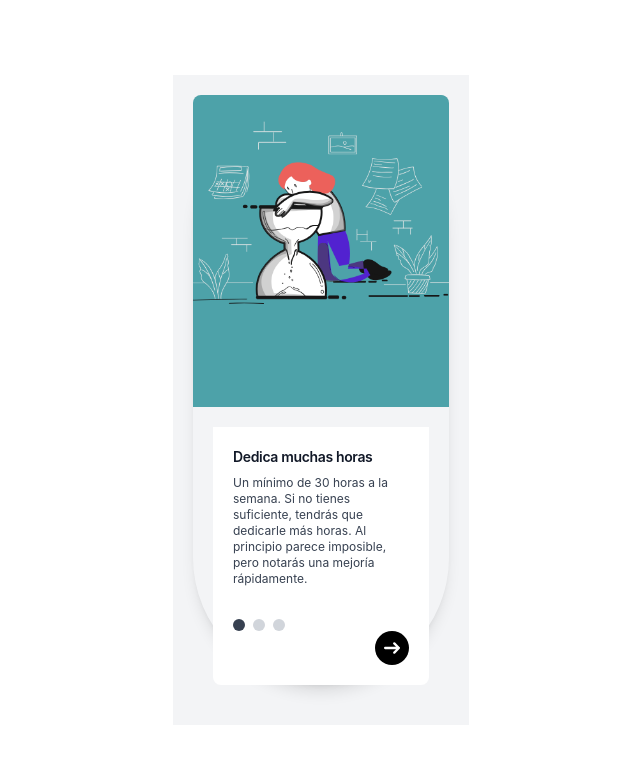
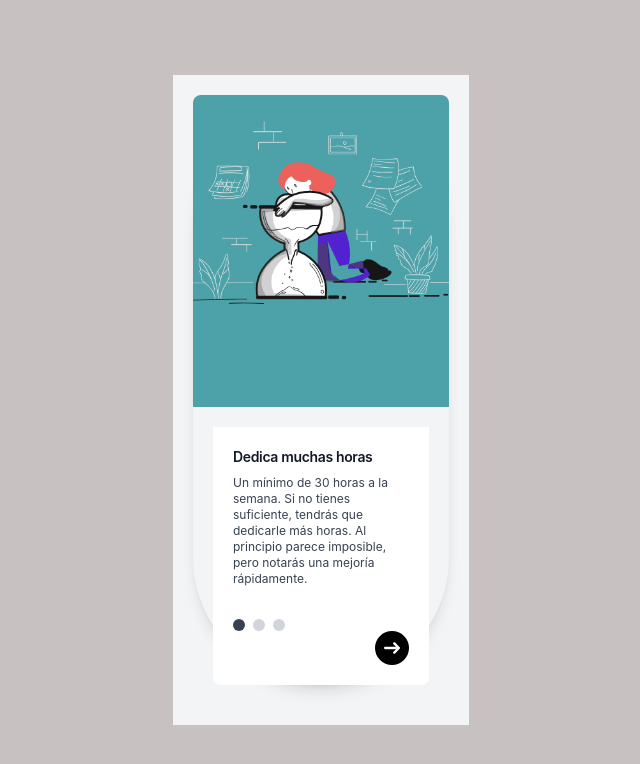
Before and after one commit to Orealba/Sprint-5-Onboarding-digital-React-, a React (Vite) app: page / in a window 1280 px wide. Shown: the top 764 px of the page, without its empty margins (319-959 px from the left). Built offline with nearby package versions, Linux system fonts and the light colour scheme.

Commit message:
ending the app

```diff
--- a/src/index.css
+++ b/src/index.css
@@ -28,6 +28,7 @@ body {
   place-items: center;
   min-width: 320px;
   min-height: 100vh;
+  background-color: rgb(200, 193, 193);
 }
 
 h1 {
```
